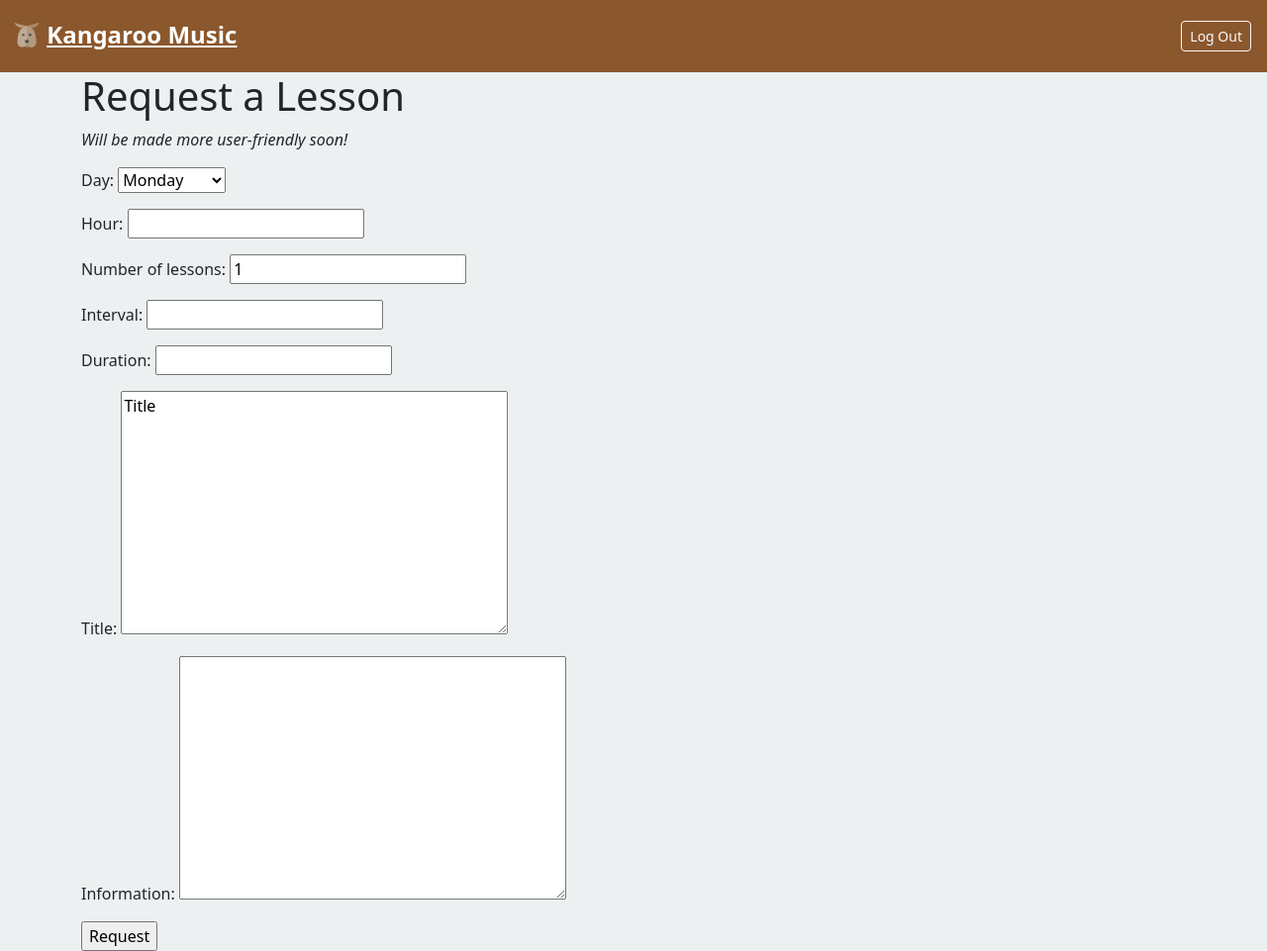
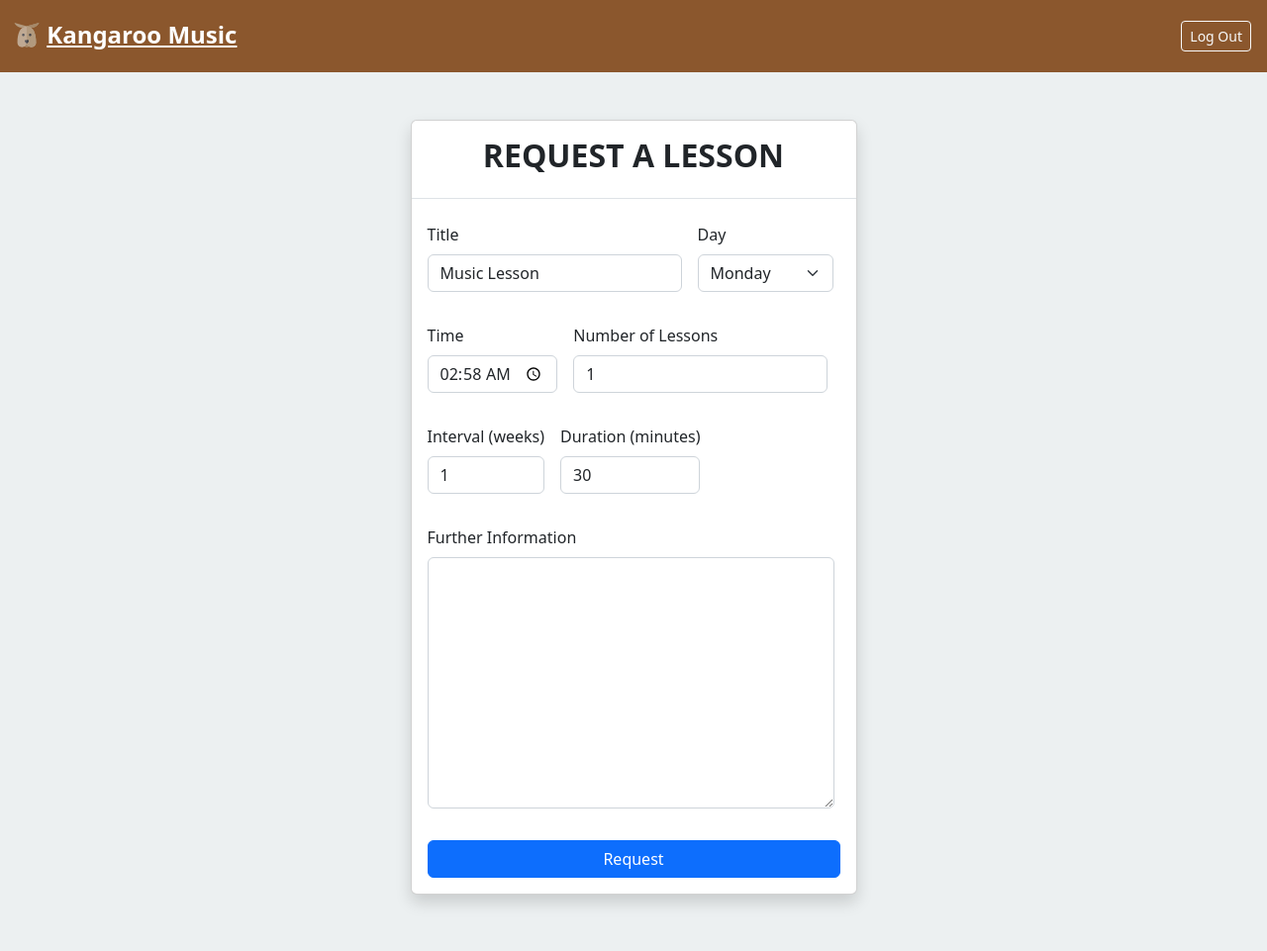
Before and after one commit to ubkh/seg-msms, a Django app: page /lesson/request in a window 1280 px wide. Shown: the whole page at 99% size. After the commit the page ends 915 px from the top, so only its background shows below. Run offline with Django 4.2, Linux system fonts and the light colour scheme; a user stored in the database is signed in.

Commit message:
Added validation and new form design for lesson requests

```diff
--- a/lessons/admin.py
+++ b/lessons/admin.py
@@ -23,7 +23,7 @@ class LessonAdmin(admin.ModelAdmin):
     Configuration of the admin interface to display lessons.
     """
     list_display = [
-        'id', 'fulfilled', 'student', 'day', 'hour', 'number_of_lessons', 'interval', 'duration', 'title',
+        'id', 'fulfilled', 'student', 'day', 'time', 'number_of_lessons', 'interval', 'duration', 'title',
         'information', 'price'
     ]
 
--- a/lessons/forms/lesson.py
+++ b/lessons/forms/lesson.py
@@ -9,35 +9,45 @@ from lessons.models import Lesson
 
 class LessonRequestForm(forms.ModelForm):
     """
-    Model form used for students to request new lessons.
+    Model form used for students who wish to request a new lesson or change their preferences
+    for an existing lesson request.
     """
 
     class Meta:
         model = Lesson
-        fields = ['day', 'hour', 'number_of_lessons', 'interval', 'duration', 'title', 'information']
+        fields = ['title', 'day', 'time', 'number_of_lessons', 'interval', 'duration', 'information']
+        widgets = {
+            'day': forms.Select(attrs={'class': "form-select"}),
+            'time': forms.TimeInput(format='%H:%M', attrs={
+                'class': "form-control timepicker",
+                'type': 'time'
+            }),
+            'number_of_lessons': forms.TextInput(attrs={
+                'class': "form-control",
+                'type': 'number',
+                'min': '1'
+            }),
+            'interval': forms.TextInput(attrs={
+                'class': "form-control",
+                'type': 'number',
+                'max': '4',
+                'min': '1'
+            }),
+            'duration': forms.TextInput(attrs={
+                'class': "form-control",
+                'type': 'number',
+                'max': '120',
+                'min': '30',
+                'step': '15'
+            }),
+            'title': forms.TextInput(attrs={'class': "form-control"}),
+            'information': forms.Textarea(attrs={'class': "form-control"})
+        }
 
-    hour = forms.TimeField(widget=forms.TimeInput(format='%H:%M'))
 
     def form_valid(self, form):
         form.instance.student = self.request.user
         return super().form_valid(form)
-
-
-class LessonModifyForm(forms.ModelForm):
-    """
-    Model form for students who wish to change preferences for a lesson request.
-    """
-
-    class Meta:
-        model = Lesson
-        fields = ['day', 'hour', 'number_of_lessons', 'interval', 'duration', 'title', 'information']
-
-    hour = forms.TimeField(widget=forms.TimeInput(format='%H:%M'))
-
-    def form_valid(self, form):
-        form.instance.student = self.request.user
-        return super().form_valid(form)
-
 
 class LessonFulfillForm(forms.ModelForm):
     """
--- a/lessons/models/lesson.py
+++ b/lessons/models/lesson.py
@@ -2,11 +2,11 @@
 Models that will be used in the music school management system.
 """
 
-from audioop import reverse
+from django.urls import reverse
 
 from django.db import models
 from django.utils import timezone
-
+from django.core.validators import MinValueValidator, MaxValueValidator, StepValueValidator
 from lessons.models import User
 
 DAYS_OF_WEEK = [
@@ -31,12 +31,20 @@ class Lesson(models.Model):
         on_delete=models.CASCADE
     )
     day = models.IntegerField(choices=DAYS_OF_WEEK, default=0)
-    hour = models.TimeField(default=timezone.now)
-    number_of_lessons = models.IntegerField(default=1)
-    interval = models.IntegerField()
-    duration = models.IntegerField()
-    title = models.TextField(max_length=20, default="Title")
-    information = models.TextField(max_length=280)  # we can add more later
+    time = models.TimeField(default=timezone.now)
+    number_of_lessons = models.PositiveIntegerField(default=1, verbose_name="Number of Lessons")
+    interval = models.PositiveIntegerField(
+        default=1,
+        validators=[MinValueValidator(1), MaxValueValidator(4)],
+        verbose_name="Interval (weeks)"
+    )
+    duration = models.PositiveIntegerField(
+        default=30,
+        validators=[MinValueValidator(30), MaxValueValidator(60), StepValueValidator(15)],
+        verbose_name="Duration (minutes)"
+    )
+    title = models.TextField(max_length=25, default="Music Lesson")
+    information = models.TextField(max_length=280, verbose_name="Further Information", blank=True)
     price = models.FloatField(default=0.00)
 
     def __str__(self):
--- a/lessons/templates/lessons/request_lesson.html
+++ b/lessons/templates/lessons/request_lesson.html
@@ -3,17 +3,41 @@
 
 {% block body %}
     <div class="container">
-        <h1>Request a Lesson</h1>
-        <p><i>Will be made more user-friendly soon!</i></p>
+        <div class="row justify-content-center mt-5 mb-5">
+            <div class="col-lg-5">
+              <div class="card shadow">
+                <div class="card-title text-center border-bottom">
+                  <h2 class="p-3"><b>REQUEST A LESSON</b></h2>
+                </div>
+                <div class="card-body">
                   {% for message in messages %}
-            <p>
+                    <p style="color: red;">
                         <b>{{ message }}</b>
                     </p>
                   {% endfor %}
-        <form action="" method="post">
+                  <form class="row gx-3 gy-3 align-items-center" action="" method="post" novalidate>
                     {% csrf_token %}
-            {{ form.as_p }}
-            <input type="submit" value="Request">
+                    {% for field in form %}
+                      <div class="col-auto">
+                        <label class="form-label">{{ field.label }}</label>
+                        {% for error in field.errors %}
+                            <p style="color: red;">
+                                <strong>{{ error }}</strong>
+                            </p>
+                        {% endfor %}
+                        <div class="form-group">
+                            {{ field }}
+                        </div>
+                        <p class="help-text">{{ field.help_text }} </p>
+                      </div>
+                    {% endfor %}
+                    <div class="d-grid">
+                      <input type="submit" value="Request" class="btn btn-primary">
+                    </div>
                   </form>
                 </div>
+              </div>
+            </div>
+        </div>
+    </div>
 {% endblock %}
--- a/lessons/views/lesson.py
+++ b/lessons/views/lesson.py
@@ -5,8 +5,7 @@ Views that will be used in the music school management system.
 from django.contrib.auth.decorators import login_required
 from django.shortcuts import render, redirect, get_object_or_404
 
-from lessons.forms import LessonFulfillForm
-from lessons.forms import LessonModifyForm, LessonRequestForm
+from lessons.forms import LessonRequestForm, LessonFulfillForm
 from lessons.models import Lesson, User, Transfer
 from lessons.views import home
 
@@ -24,7 +23,8 @@ def request_lesson(request):
             form.instance.student = request.user
             form.save()
             return redirect('home')
-    form = LessonRequestForm()
+    else:
+        form = LessonRequestForm()
     return render(request, "lessons/request_lesson.html", {'form': form})
 
 
@@ -36,10 +36,10 @@ def modify_lesson(request, pk):
     and the corresponding Lesson object updated.
     """
     data = get_object_or_404(Lesson, id=pk)
-    form = LessonModifyForm(instance=data)
+    form = LessonRequestForm(instance=data)
 
     if request.method == "POST":
-        form = LessonModifyForm(request.POST, instance=data)
+        form = LessonRequestForm(request.POST, instance=data)
 
         if form.is_valid():
             if request.user == form.instance.student:
```
Also changed, not shown: lessons/templates/home/student_home.html (+12 -2 lines), lessons/templates/lessons/modify_lesson.html (+30 -6 lines). Lines whose indentation alone changed are shown as unchanged.
